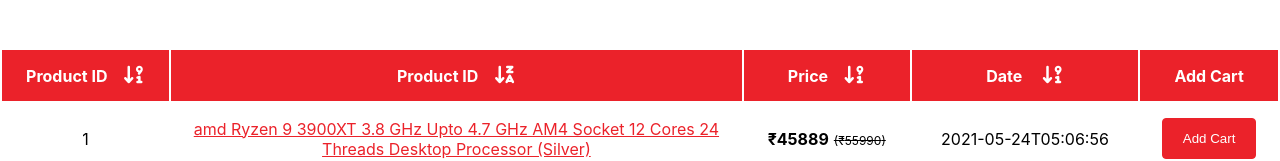
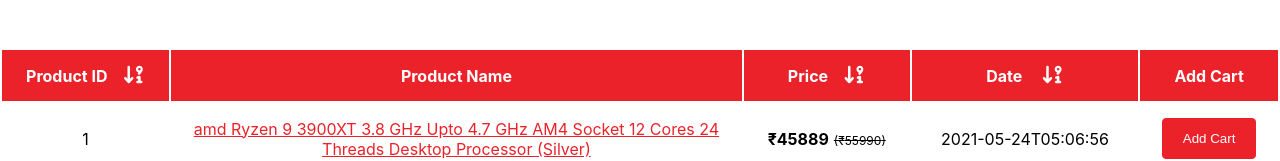
Before and after one commit to Ponniah96/reactCartApplication, a React (Create React App) app: page / in a window 1280 px wide. Shown: the part 195-356 px from the top of the page. Built offline with nearby package versions, Linux system fonts and the light colour scheme.

Commit message:
deploy gitHubPages

```diff
--- a/src/App.js
+++ b/src/App.js
@@ -150,7 +150,10 @@
     // axios.get(corsurl+Api).then((res)=>{
     //   this.setState({isLoading:false,cartData:res.data})
     // });
-    this.setState({isLoading:false,cartData:Apidata})
+    setTimeout(()=>{
+      this.setState({isLoading:false,cartData:Apidata});
+    },1500)
+
   }
 
   searchFunction(e){
@@ -347,7 +350,8 @@
                   <thead className="cart-product-section-head">
                       <tr>
                           <th className="cart-product-id-head" onClick={this.sortID}> Product ID{this.state.sortProductID?<i className="fas fa-sort-numeric-down-alt icon-theme-background"></i>:<i className="fas fa-sort-numeric-up icon-theme-background"></i>} </th>
-                          <th className="cart-product-title-head"onClick={this.sortName}> Product ID{this.state.sortProductName?<i className="fas fa-sort-alpha-down-alt icon-theme-background"></i>:<i className="fas fa-sort-alpha-up icon-theme-background"></i>}</th>
+                          {/* <th className="cart-product-title-head"onClick={this.sortName}> Product Name{this.state.sortProductName?<i className="fas fa-sort-alpha-down-alt icon-theme-background"></i>:<i className="fas fa-sort-alpha-up icon-theme-background"></i>}</th> */}
+                          <th className="cart-product-title-head"> Product Name</th>
                           <th className="col-sm-none cart-product-original-price-head cart-product-price-sort-section" onClick={this.sortPrice}> Price{this.state.sortPriceText?<i className="fas fa-sort-numeric-down-alt icon-theme-background"></i>:<i className="fas fa-sort-numeric-up icon-theme-background"></i>} </th>
                           <th className="col-sm-none cart-product-date-created-head"onClick={this.sortDate}>Date {this.state.sortdateValue ?<i className="fas fa-sort-numeric-down-alt icon-theme-background"></i>:<i className="fas fa-sort-numeric-up icon-theme-background"></i>} </th>
                           <th className="cart-product-cta-head">Add Cart</th>
--- a/src/styles/popupPage.scss
+++ b/src/styles/popupPage.scss
@@ -76,6 +76,7 @@
        top: 20px;
        bottom: 20px;
        transform: translate(-50%, 0%);
+       overflow: auto;
 }
 }
 
```
